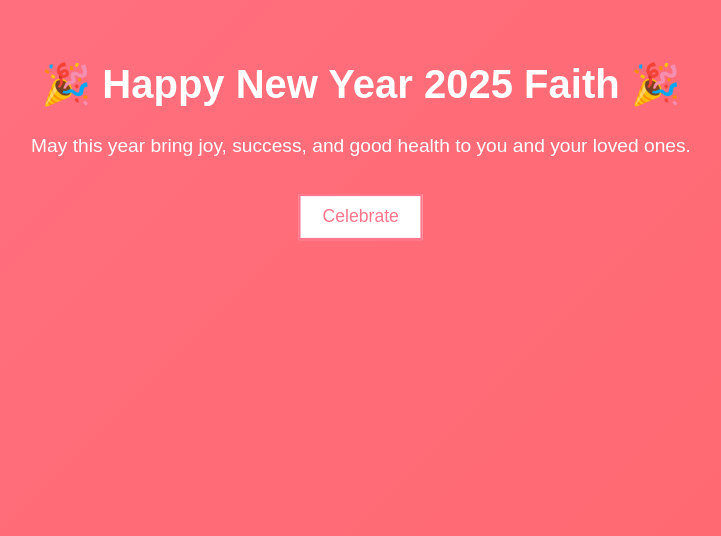
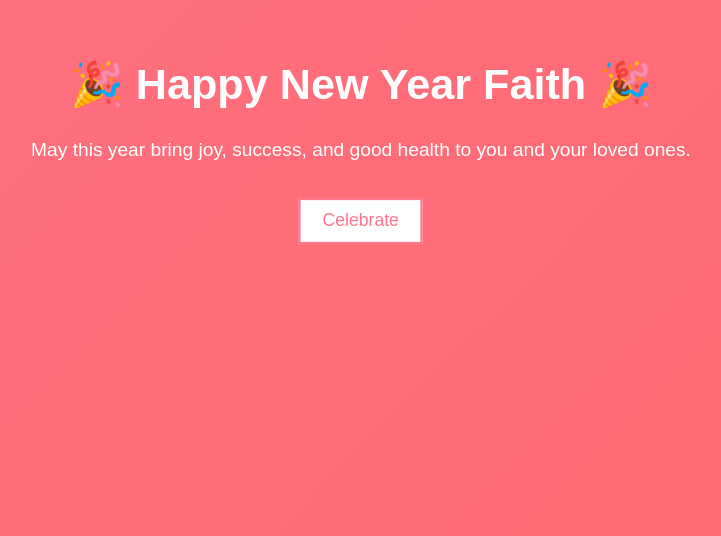
Before and after one commit to misaelreguna/happy-new-year, a plain HTML site: page index.html in a window 1280 px wide. Shown: the part 264-800 px from the top of the page, without its empty margins (279-1000 px from the left). Drawn offline with Linux system fonts and the light colour scheme.

Commit message:
revisi 3

```diff
--- a/index.html
+++ b/index.html
@@ -8,7 +8,7 @@
 </head>
 <body>
     <div class="container">
-        <h1 class="greeting">🎉 Happy New Year 2025 Faith 🎉</h1>
+        <h1 class="greeting">🎉 Happy New Year Faith 🎉</h1>
         <p class="subtext">May this year bring joy, success, and good health to you and your loved ones.</p>
         <button class="fireworks-btn" onclick="startFireworks()">Celebrate</button>
         <canvas id="fireworks"></canvas>
--- a/styles.css
+++ b/styles.css
@@ -24,7 +24,7 @@ body {
 }
 
 .greeting {
-    font-size: 2.5rem;
+    font-size: 2.7rem;
     animation: fadeIn 2s ease-out;
 }
 
```
